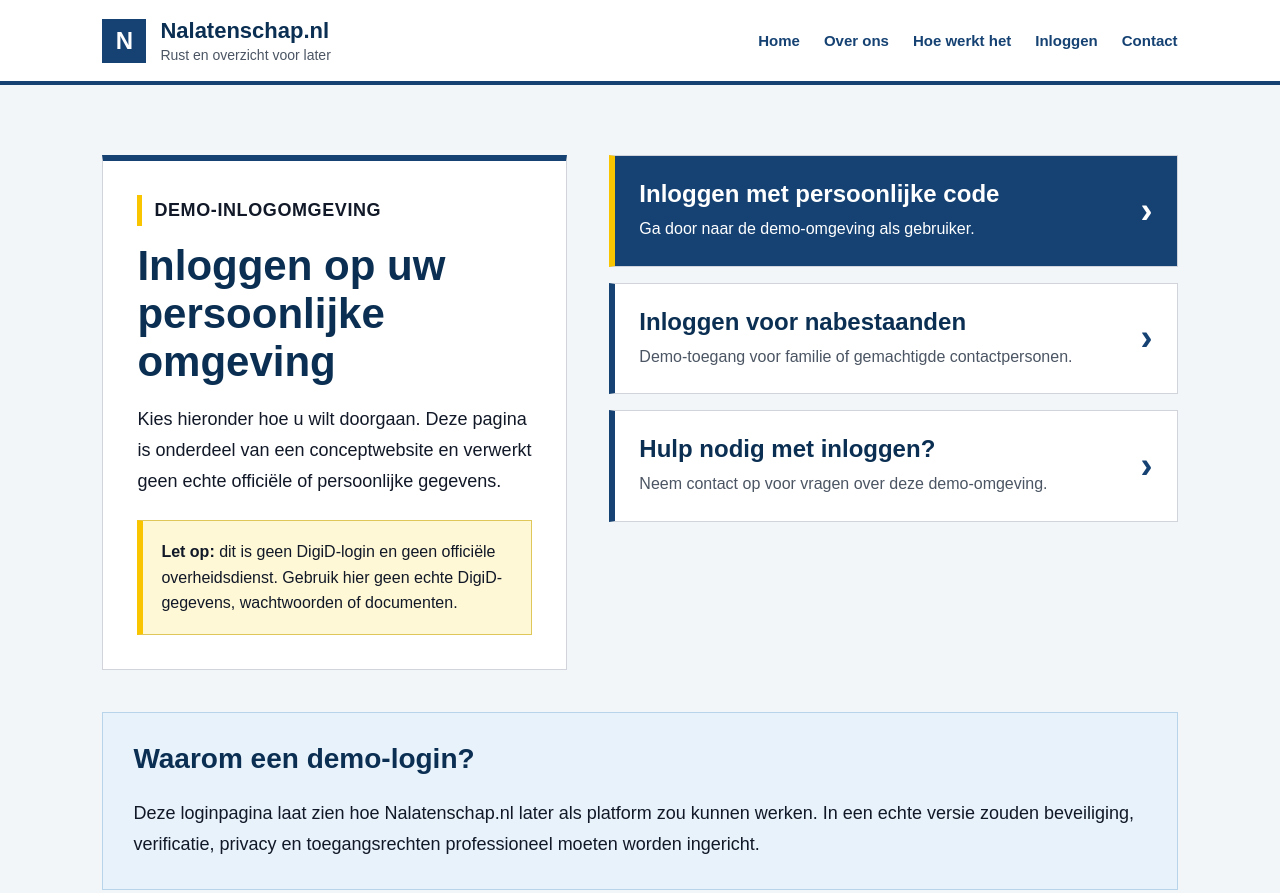
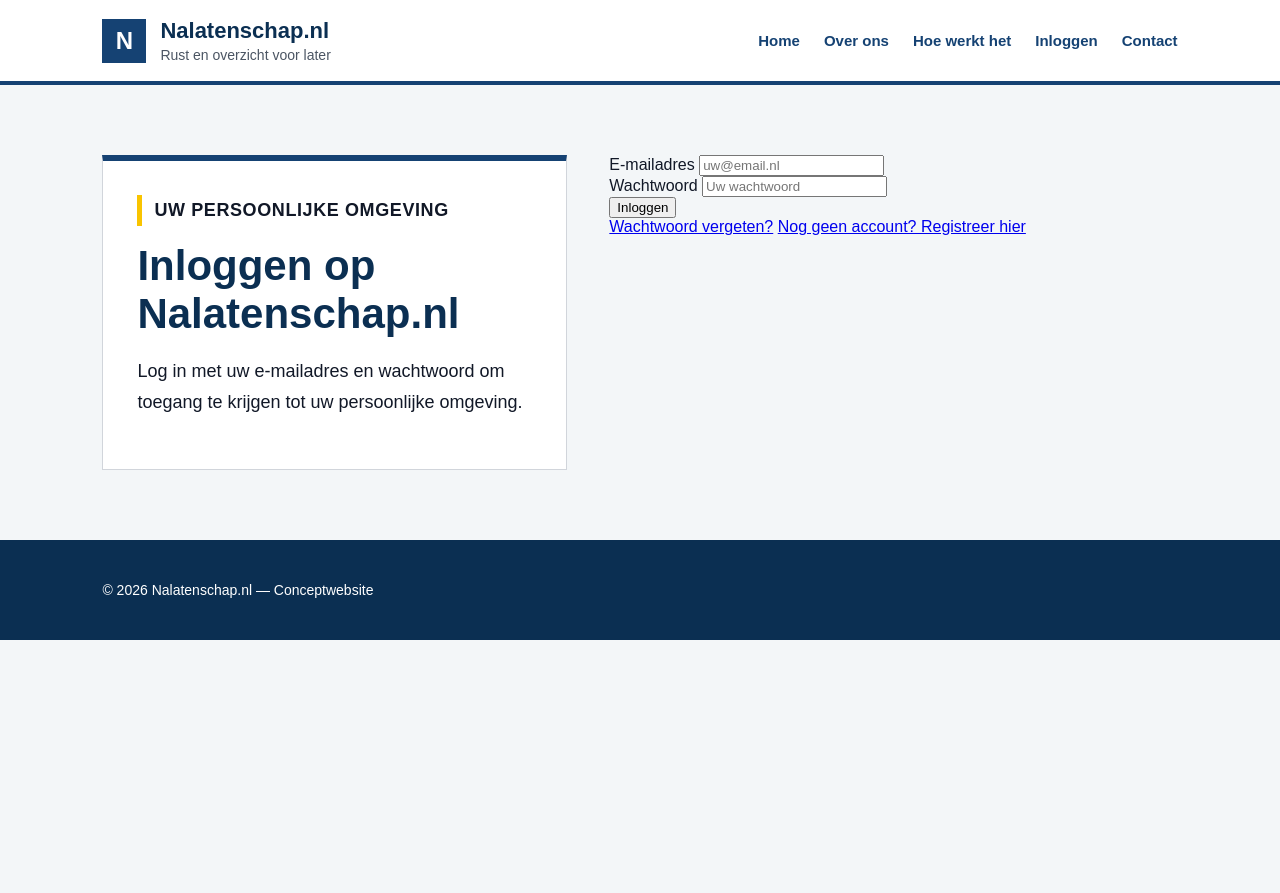
Before and after one commit to aroojannnn/mijnlevensmap, a website: page login.html in a window 1280 px wide. Shown: the top 893 px of the page. After the commit the page ends 800 px from the top, so only its background shows below. Drawn offline with Linux system fonts and the light colour scheme.

Commit message:
Fix index.js en login.html

```diff
--- a/login.html
+++ b/login.html
@@ -30,53 +30,30 @@
   <main>
     <section class="login-page">
       <div class="login-intro">
-        <p class="label">Demo-inlogomgeving</p>
-        <h1>Inloggen op uw persoonlijke omgeving</h1>
-        <p>
-          Kies hieronder hoe u wilt doorgaan. Deze pagina is onderdeel van een
-          conceptwebsite en verwerkt geen echte officiële of persoonlijke gegevens.
-        </p>
-
-        <div class="warning-box">
-          <strong>Let op:</strong>
-          dit is geen DigiD-login en geen officiële overheidsdienst.
-          Gebruik hier geen echte DigiD-gegevens, wachtwoorden of documenten.
-        </div>
+        <p class="label">Uw persoonlijke omgeving</p>
+        <h1>Inloggen op Nalatenschap.nl</h1>
+        <p>Log in met uw e-mailadres en wachtwoord om toegang te krijgen tot uw persoonlijke omgeving.</p>
       </div>
 
-      <div class="login-methods">
-        <a class="method-card primary-method" href="/dashboard">
-          <div>
-            <h2>Inloggen met persoonlijke code</h2>
-            <p>Ga door naar de demo-omgeving als gebruiker.</p>
+      <div class="login-form-wrap">
+        <form action="/login" method="POST" class="login-form">
+          <div class="form-group">
+            <label for="email">E-mailadres</label>
+            <input type="email" id="email" name="email" placeholder="uw@email.nl" required>
           </div>
-          <span>›</span>
-        </a>
 
-        <a class="method-card" href="/dashboard">
-          <div>
-            <h2>Inloggen voor nabestaanden</h2>
-            <p>Demo-toegang voor familie of gemachtigde contactpersonen.</p>
+          <div class="form-group">
+            <label for="password">Wachtwoord</label>
+            <input type="password" id="password" name="password" placeholder="Uw wachtwoord" required>
           </div>
-          <span>›</span>
-        </a>
 
-        <a class="method-card" href="/contact">
-          <div>
-            <h2>Hulp nodig met inloggen?</h2>
-            <p>Neem contact op voor vragen over deze demo-omgeving.</p>
+          <button type="submit" class="btn-primary">Inloggen</button>
+
+          <div class="login-links">
+            <a href="#">Wachtwoord vergeten?</a>
+            <a href="/register">Nog geen account? Registreer hier</a>
           </div>
-          <span>›</span>
-        </a>
-      </div>
-
-      <div class="login-info">
-        <h2>Waarom een demo-login?</h2>
-        <p>
-          Deze loginpagina laat zien hoe Nalatenschap.nl later als platform zou
-          kunnen werken. In een echte versie zouden beveiliging, verificatie,
-          privacy en toegangsrechten professioneel moeten worden ingericht.
-        </p>
+        </form>
       </div>
     </section>
   </main>
```
Also changed, not shown: index.js (+17 -31 lines).
